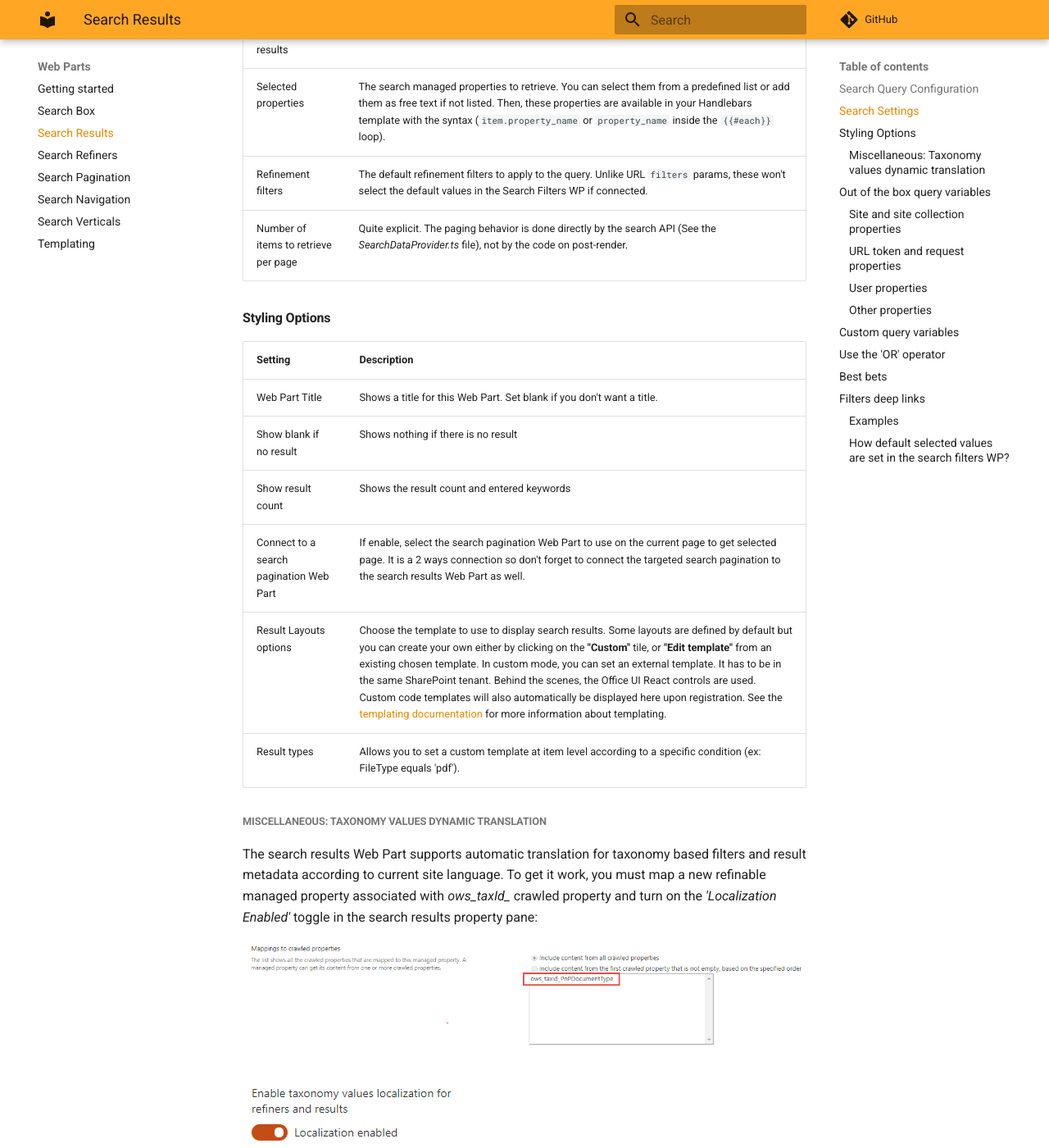
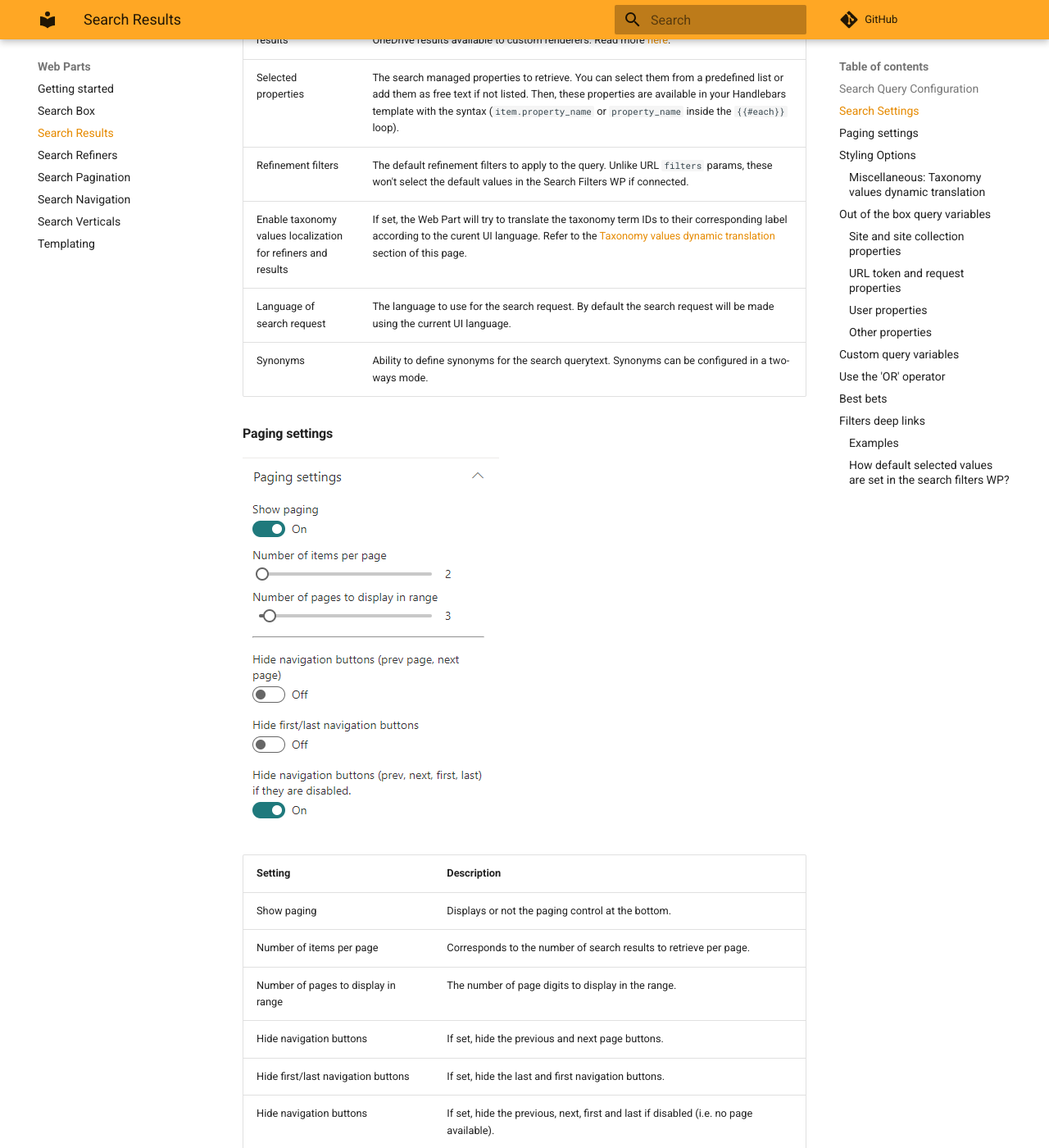
Before and after one commit to dominic5perezd/pnp-modern-search, an MkDocs documentation site: the page built from docs/search-parts/search-results.md, in a window 1280 px wide and 1400 px high, scrolled down 2242 px. Shown: the whole window at 82% size. Built offline with MkDocs 1.6.1 and Material for MkDocs 9.7.7, drawn with Linux system fonts in a browser that asks for light colours; comment, search, counter and statistics services are not loaded; some of the changed text lies outside the part shown.

Commit message:
- Updated the documentation with new paging options - Removed references to the search pagination and search navigation Web Parts.

```diff
--- a/docs/search-parts/search-results.md
+++ b/docs/search-parts/search-results.md
@@ -24,16 +24,30 @@ Enable Query Rules | Enable the query rules if applies. Turn this options  'on'
 Include OneDrive results | Include OneDrive results if applicable. Turn this option 'on' to make users' personal OneDrive results available to custom renderers. Read more [here](https://docs.microsoft.com/en-us/sharepoint/support/search/private-onedrive-results-not-included).
 Selected properties | The search managed properties to retrieve. You can select them from a predefined list or add them as free text if not listed. Then, these properties are available in your Handlebars template with the syntax (`item.property_name` or `property_name` inside the `{{#each}}` loop).
 Refinement filters | The default refinement filters to apply to the query. Unlike URL `filters` params, these won't select the default values in the Search Filters WP if connected.
-Number of items to retrieve per page | Quite explicit. The paging behavior is done directly by the search API (See the *SearchDataProvider.ts* file), not by the code on post-render.
+Enable taxonomy values localization for refiners and results | If set, the Web Part will try to translate the taxonomy term IDs to their corresponding label according to the curent UI language. Refer to the [Taxonomy values dynamic translation](#) section of this page.
+Language of search request | The language to use for the search request. By default the search request will be made using the current UI language.
+Synonyms | Ability to define synonyms for the search querytext. Synonyms can be configured in a two-ways mode.
+
+#### Paging settings
+
+![Paging settings](../images/paging_settings.png)
+
+Setting | Description
+-------|----
+Show paging | Displays or not the paging control at the bottom.
+Number of items per page | Corresponds to the number of search results to retrieve per page.
+Number of pages to display in range | The number of page digits to display in the range.
+Hide navigation buttons | If set, hide the previous and next page buttons.
+Hide first/last navigation buttons | If set, hide the last and first navigation buttons.
+Hide navigation buttons | If set, hide the previous, next, first and last if disabled (i.e. no page available).
 
 #### Styling Options
 
 Setting | Description
 -------|----
 Web Part Title | Shows a title for this Web Part. Set blank if you don't want a title.
-Show blank if no result | Shows nothing if there is no result
-Show result count | Shows the result count and entered keywords
-Connect to a search pagination Web Part	 | If enable, select the search pagination Web Part to use on the current page to get selected page. It is a 2 ways connection so don't forget to connect the targeted search pagination to the search results Web Part as well.
+Show blank if no result | Shows nothing if there is no result. If a WP title is set, this will be hidden as well.
+Show result count | Shows the result count and entered keywords.
 Result Layouts options | Choose the template to use to display search results. Some layouts are defined by default but you can create your own either by clicking on the **"Custom"** tile, or **"Edit template"** from an existing chosen template. In custom mode, you can set an external template. It has to be in the same SharePoint tenant. Behind the scenes, the Office UI React controls are used. Custom code templates will also automatically be displayed here upon registration. See the [templating documentation](./templating.md) for more information about templating.
 Result types | Allows you to set a custom template at item level according to a specific condition (ex: FileType equals 'pdf').
 
```
Also changed, not shown: docs/index.md (+0 -1 lines), docs/search-parts/getting-started.md (+0 -2 lines), docs/search-parts/search-navigation.md (deleted, +0 -16 lines), docs/search-parts/search-pagination.md (deleted, +0 -7 lines), docs/images/paging_settings.png (added), docs/images/property_pane.png, docs/images/property_pane2.png, docs/images/property_pane3.png, docs/images/wp_connection.png.
